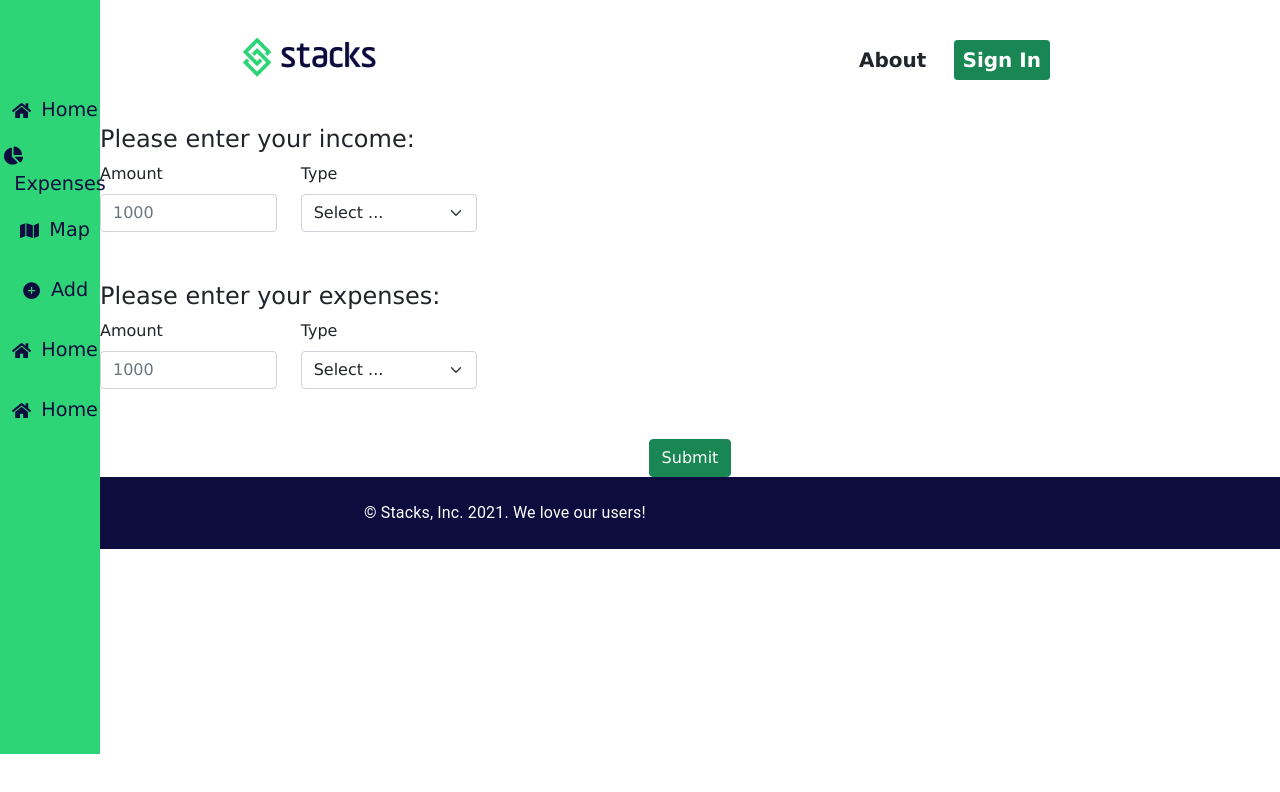
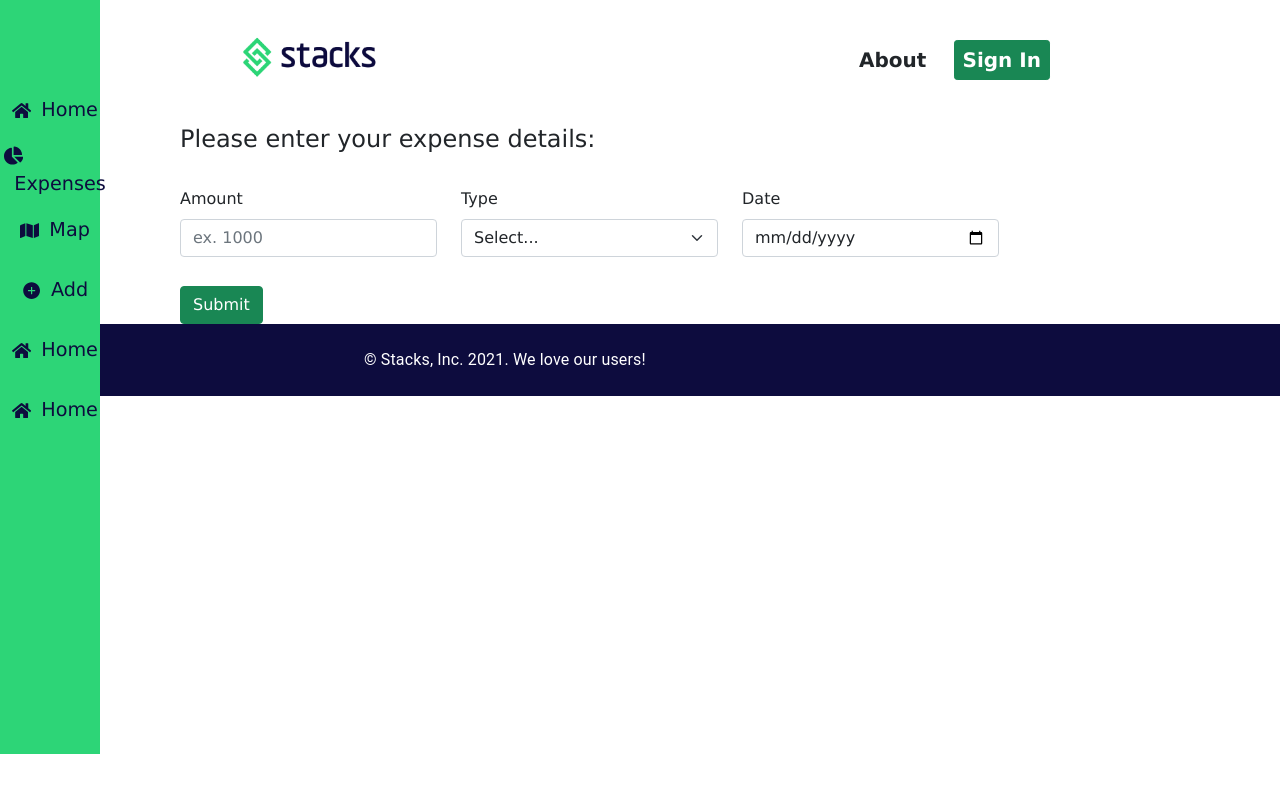
Before and after one commit to KanishDabreo/Stacks, a React (Create React App) app in the folder frontend/: page /Expenses in a window 1280 px wide. Shown: the top 792 px of the page. Built offline with nearby package versions, Linux system fonts and the light colour scheme; the HTML template or start-up script is replaced by a standard one.

Commit message:
before pulling

```diff
--- a/frontend/package.json
+++ b/frontend/package.json
@@ -12,9 +12,11 @@
     "@testing-library/user-event": "^12.8.3",
     "axios": "^0.24.0",
     "bootstrap": "^5.1.3",
+    "chart.js": "^3.6.0",
     "react": "^17.0.2",
     "react-avatar-editor": "^12.0.0",
     "react-bootstrap": "^2.0.2",
+    "react-chartjs-2": "^4.0.0",
     "react-dom": "^17.0.2",
     "react-icons": "^4.3.1",
     "react-router-dom": "^6.0.2",
--- a/frontend/src/components/Expenses.jsx
+++ b/frontend/src/components/Expenses.jsx
@@ -4,45 +4,50 @@ import Col from 'react-bootstrap/Col';
 import Button from 'react-bootstrap/Button';
 // import FloatingLabel from 'react-bootstrap/esm/FloatingLabel';
 import './expense.css';
+import axios from 'axios';
+import { useState, useEffect } from 'react';
+import { useNavigate } from 'react-router-dom';
+import { Doughnut } from 'react-chartjs-2'
 
 export default function Expenses(props) {
+  const [ expAmt, setExpAmt ] = useState("");
+  const [ expType, setExpType ] = useState("");
+  const [ expDate, setExpDate ] = useState("");
+  const navigate = useNavigate();
+
+  const handleSubmit = async (event) => {
+    event.preventDefault();
+
+    const expData = { expAmt, expType, expDate };
+    const expURL = "http://localhost:8080/api/expenses/";
+
+    setExpAmt("");
+    setExpType("");
+    setExpDate("");
+
+    try {
+      console.log(expData);
+      const { data } = await axios.post(expURL, expData);
+      console.log(data);
+      navigate('/expenses');
+    } catch (error) {
+      console.log("error: ++++++++", 'There already exists an account with this name or email');
+    }
+  };
+
   return (
     <div className="expense-page">
-      <h4>Please enter your income: </h4>
-      <div class="income-container">
+      <div className="expense-container">
+      <h4>Please enter your expense details: </h4>
         <Row className="mb-3">
-          <Form.Group as={Col} sm={2} controlId="formGridCity">
-            <Form.Label>Amount</Form.Label>
-              <Form.Control type="text" placeholder="1000" />
-          </Form.Group>
-          <Form.Group as={Col} sm={2} controlId="formGridState">
-            <Form.Label>Type</Form.Label>
-            <Form.Select defaultValue="Choose...">
-              <option>Select ...</option>
-              <option value="1">Salary</option>
-              <option value="2">Freelance</option>
-              <option value="3">Commission</option>
-              <option value="4">Gift</option>
-              <option value="5">Interest</option>
-              <option value="6">Investment</option>
-              <option value="7">Pocket Money</option>
-              <option value="8">Pension</option>
-              <option value="9">Other</option>
-            </Form.Select>
-          </Form.Group>
-        </Row>
-      </div>
-      <div class="expense-container">
-      <h4>Please enter your expenses: </h4>
-        <Row className="mb-3">
-            <Form.Group as={Col} sm={2} controlId="formGridCity">
+            <Form.Group as={Col} sm={3} controlId="formGridCity">
               <Form.Label>Amount</Form.Label>
-                <Form.Control type="text" placeholder="1000" />
+                <Form.Control type="text" placeholder="ex. 1000" value={expAmt} onChange={(event) => setExpAmt(event.target.value)}/>
             </Form.Group>
-            <Form.Group as={Col} sm={2} controlId="formGridState">
+            <Form.Group as={Col} sm={3} controlId="formGridState" value={expType} onChange={(event) => setExpType(event.target.value)}>
               <Form.Label>Type</Form.Label>
               <Form.Select defaultValue="Choose...">
-                <option>Select ...</option>
+                <option>Select...</option>
                 <option value="1">Groceries</option>
                 <option value="2">Transportation</option>
                 <option value="3">Utility</option>
@@ -55,10 +60,12 @@ export default function Expenses(props) {
                 <option value="9">Other</option>
               </Form.Select>
             </Form.Group>
+            <Form.Group as={Col} sm={3} controlId="formGridCity">
+              <Form.Label>Date</Form.Label>
+              <Form.Control type="date" placeholder="ex. YYYY/MM/DD" value={expDate} onChange={(event) => setExpDate(event.target.value)}/>
+            </Form.Group>
         </Row>
-      </div>
-      <div className="submit-button">
-        <Button variant="success" type="submit">Submit</Button>
+        <Button className="submit-button" variant="success" type="submit" onClick={handleSubmit}>Submit</Button>
       </div>
     </div>
   )
--- a/frontend/src/components/Login.jsx
+++ b/frontend/src/components/Login.jsx
@@ -21,8 +21,11 @@ export default function Login(props) {
 
   const handleSubmit = async (event) => {
     event.preventDefault();
+
+    setEmail("");
+    setPassword("");
+
     const loginData = { email, password };
-
     const loginURL = "http://localhost:8080/api/auth/login";
 
     try {
--- a/frontend/src/components/Register.jsx
+++ b/frontend/src/components/Register.jsx
@@ -22,6 +22,11 @@ export default function Register(props) {
 
   const handleSubmit = async (event) => {
     event.preventDefault();
+
+    setName("");
+    setEmail("");
+    setPassword("");
+    setConfirmPassword("");
 
     const registerData = { name, email, password, confirmPassword };
     const registerURL = "http://localhost:8080/api/auth/register";
--- a/frontend/src/components/expense.css
+++ b/frontend/src/components/expense.css
@@ -1,12 +1,13 @@
 .expense-page {
   margin-top: 125px;
-  margin-left: 100px;
+  margin-left: 180px;
 }
 
-.expense-container {
-  margin-top: 50px;
+/*this affects each row inside the expense-container*/
+.expense-container .col-sm-3 {
+  margin-top: 25px;
 }
 
 .submit-button {
-  margin-top: 50px;
+  margin-top: 13px;
 }
```
Also changed, not shown: 1 other file (tests, documents, lock files or other folders).
